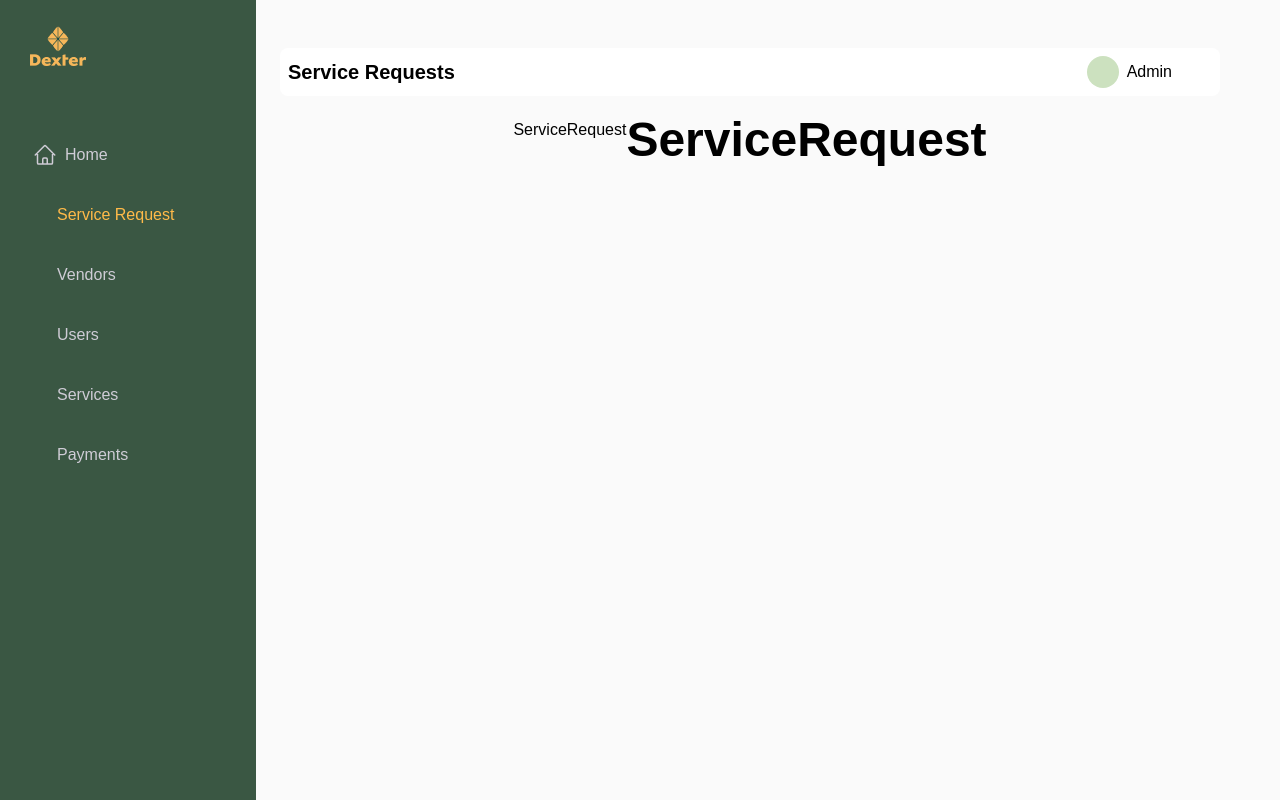
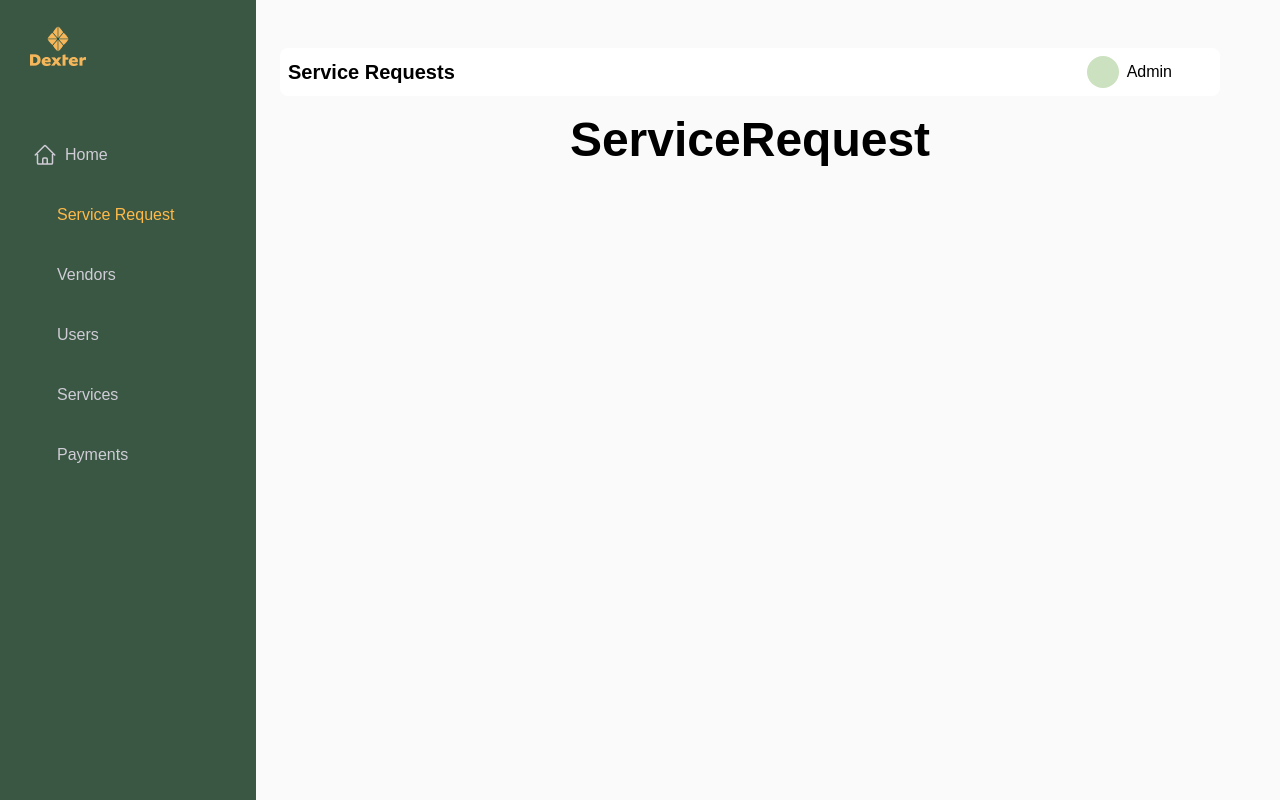
Before and after one commit to olafisoyevince/dexter-pro, a React (Vite) app: page /service-request in a window 1280 px wide. Built offline with nearby package versions, Linux system fonts and the light colour scheme; some icons are missing; a web font is replaced by a local one.

Commit message:
fix: changed the styling of other pages

```diff
--- a/src/pages/ServiceRequest/index.jsx
+++ b/src/pages/ServiceRequest/index.jsx
@@ -1,7 +1,6 @@
 const ServiceRequest = () => {
     return (
         <div className=" flex items-center justify-center">
-            ServiceRequest
             <h1 className="font-bold text-5xl pt-5">ServiceRequest</h1>
         </div>
     );
```
